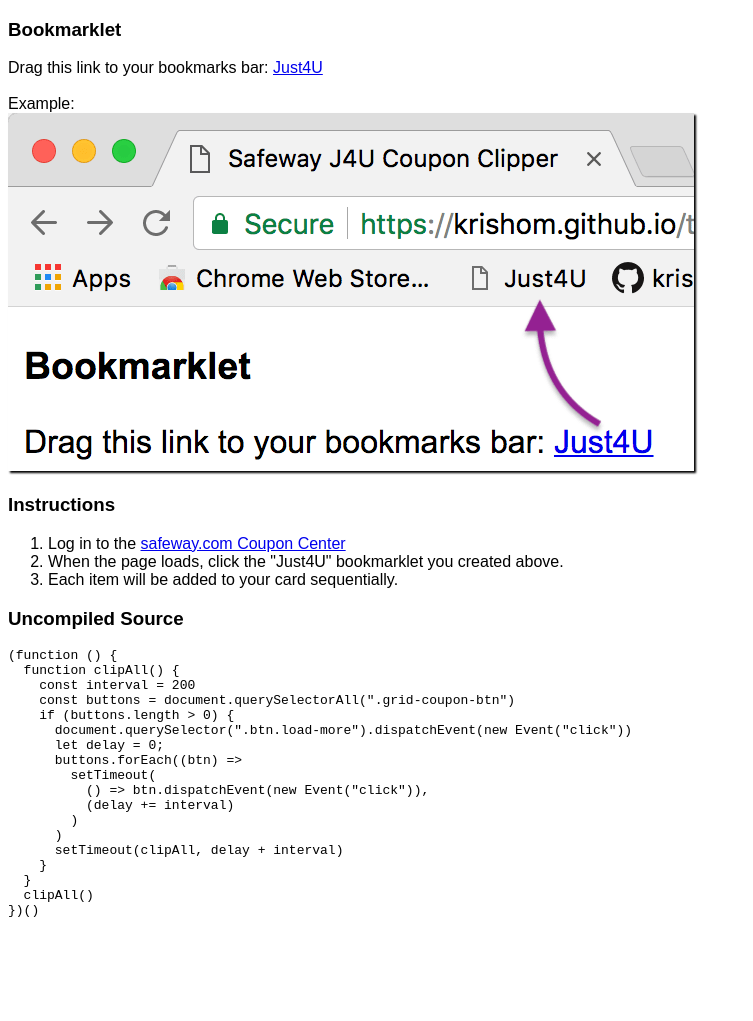
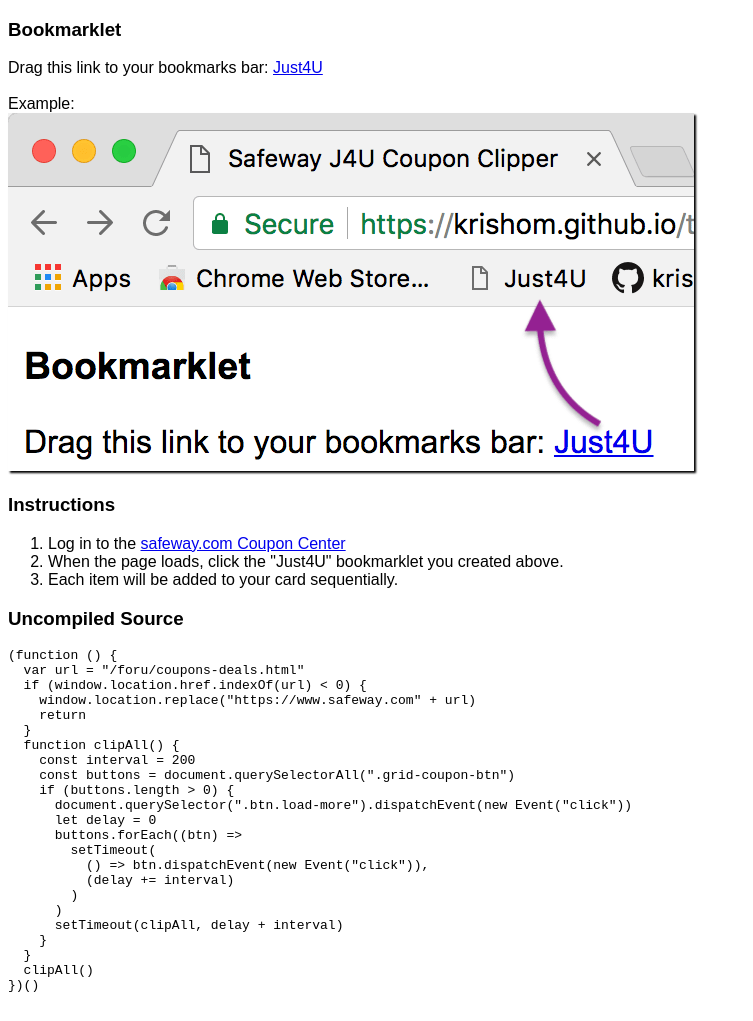
Before and after one commit to krishom/tools, a browser extension: page safeway/index.html in a window 1280 px wide. Shown: the whole page, without its empty margins (0-753 px from the left). Before the commit the page ends 946 px from the top, so only its background shows below. Drawn offline with Linux system fonts and the light colour scheme.

Commit message:
Restore URL matching and navigation

```diff
--- a/safeway/index.html
+++ b/safeway/index.html
@@ -13,7 +13,7 @@
   </head>
   <body>
     <h3>Bookmarklet</h3>
-    Drag this link to your bookmarks bar: <a href="javascript:!function e(){var n=document.querySelectorAll('.grid-coupon-btn');if(0<n.length){document.querySelector('.btn.load-more').dispatchEvent(new Event('click'));let t=0;n.forEach(e=>setTimeout(()=>e.dispatchEvent(new Event('click')),t+=200)),setTimeout(e,t+200)}}();">Just4U</a>
+    Drag this link to your bookmarks bar: <a href="javascript:!function(){var e='/foru/coupons-deals.html';window.location.href.indexOf(e)<0?window.location.replace('https://www.safeway.com'+e):function e(){var o=document.querySelectorAll('.grid-coupon-btn');if(0<o.length){document.querySelector('.btn.load-more').dispatchEvent(new Event('click'));let t=0;o.forEach(e=>setTimeout(()=>e.dispatchEvent(new Event('click')),t+=200)),setTimeout(e,t+200)}}()}();">Just4U</a>
     <br><br>
     Example:<br>
     <img src="bookmarklet.png">
@@ -26,12 +26,17 @@
     <h3>Uncompiled Source</h3>
     <pre>
 (function () {
+  var url = "/foru/coupons-deals.html"
+  if (window.location.href.indexOf(url) < 0) {
+    window.location.replace("https://www.safeway.com" + url)
+    return
+  }
   function clipAll() {
     const interval = 200
     const buttons = document.querySelectorAll(".grid-coupon-btn")
     if (buttons.length > 0) {
       document.querySelector(".btn.load-more").dispatchEvent(new Event("click"))
-      let delay = 0;
+      let delay = 0
       buttons.forEach((btn) =>
         setTimeout(
           () => btn.dispatchEvent(new Event("click")),
```
Also changed, not shown: safeway/safeway.js (+6 -1 lines).
